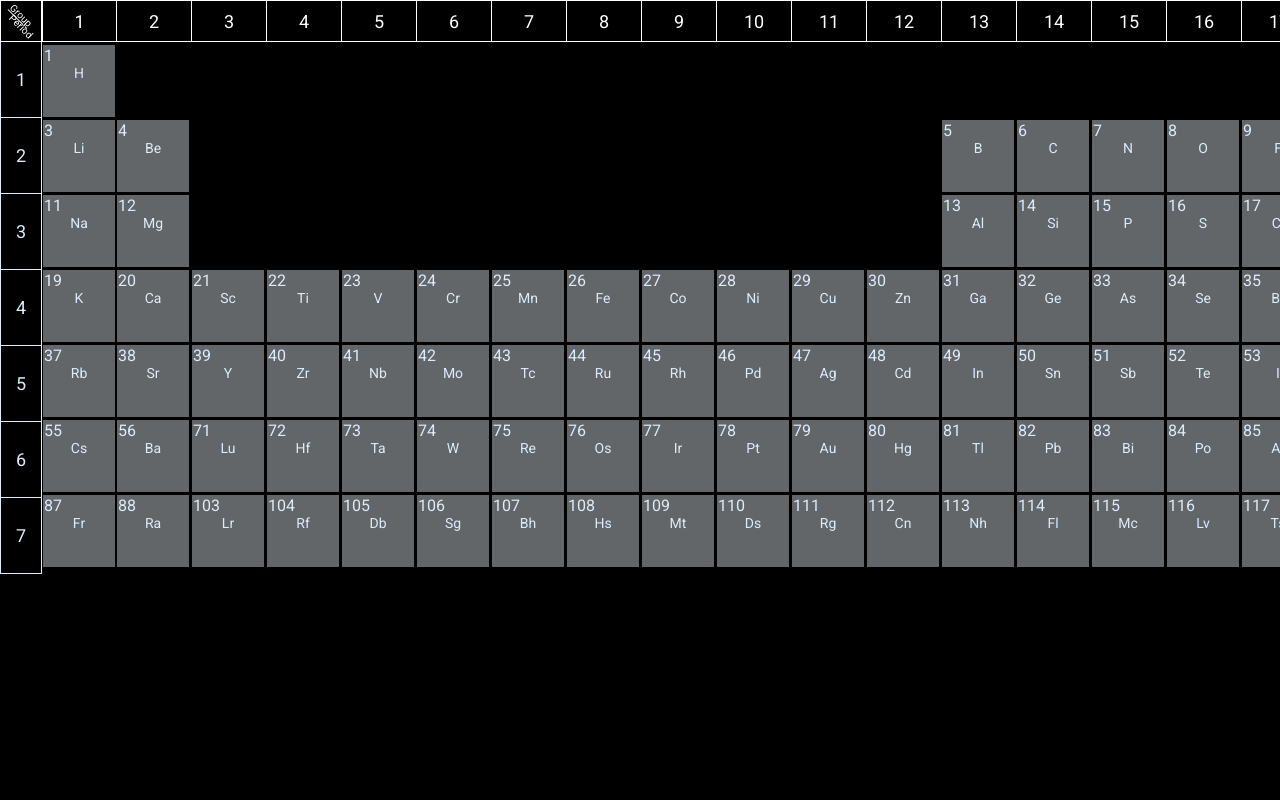
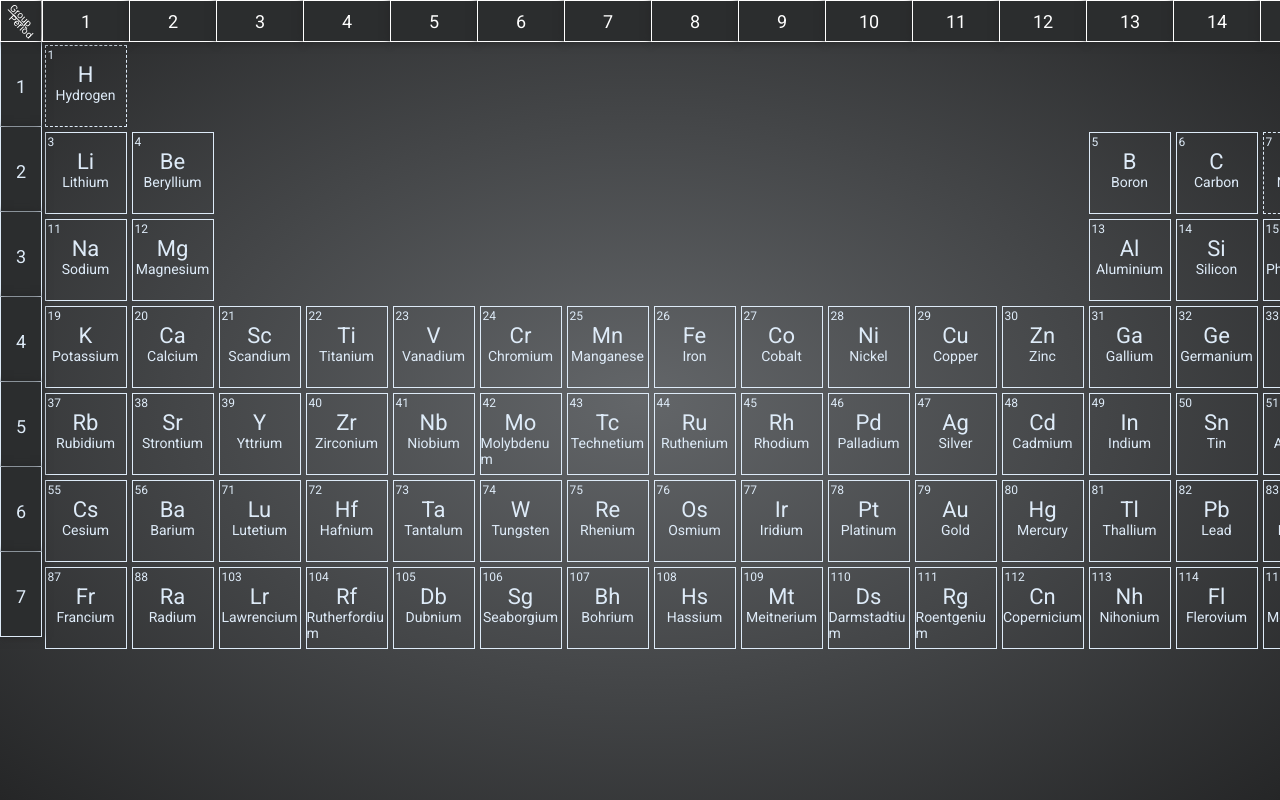
Before and after one commit to Swapnil511994/periodictable, a React (Create React App) app: page / in a window 1280 px wide. Built offline with nearby package versions, Linux system fonts and the light colour scheme.

Commit message:
Style Changes

```diff
--- a/public/index.html
+++ b/public/index.html
@@ -10,6 +10,8 @@
     <link rel="preconnect" href="https://fonts.googleapis.com">
     <link rel="preconnect" href="https://fonts.gstatic.com" crossorigin>
     <link href="https://fonts.googleapis.com/css2?family=Roboto:wght@100;300;400;500;700;900&display=swap" rel="stylesheet">
+
+
     <title>Periodic Table</title>
   </head>
   <body>
--- a/src/App.css
+++ b/src/App.css
@@ -106,7 +106,7 @@ nav.dark .toggler--slider {
   flex-direction: row;
   width: 100%;
   color: #DEEBF8;
-  background-color: #000000;
+  background: radial-gradient(#636669, #252627);
   align-content: center;
   justify-content: flex-start;
   align-items: flex-start;
@@ -121,7 +121,8 @@ nav.dark .toggler--slider {
   min-width: 73px;
   color: #ffffff;
   min-height: 40px;
-  background-color: #000000;
+  background: #2b2d2e;
+  box-shadow: 0 0 0.5rem #252627;
   display: flex;
   flex-direction: column;
   flex-wrap: nowrap;
@@ -158,14 +159,16 @@ nav.dark .toggler--slider {
   flex-direction: column;
   justify-content: center;
   min-width: 40px;
-  min-height: 75px;
+  min-height: 5rem;
   font-size: 18px;
   text-align: center;
   border-bottom: 1px solid;
   border-left: 1px solid;
   border-right: 1px solid;
-  background-color: #000000;
+  background: #2b2d2e;
+  box-shadow: 0 0 0.5rem #252627;
   z-index: 3;
+  padding-block: 4px 0px;
 }
 
 .group__container
@@ -196,9 +199,9 @@ nav.dark .toggler--slider {
 
 .periodicElement
 {
-  height: 70px;
-  width: 70px;
-  background-color: #636669;
+  height: 5rem;
+  width: 5rem;
+  /* background-color: #636669; */
   display: flex;
   flex-direction: column;
   flex-wrap: nowrap;
@@ -206,30 +209,36 @@ nav.dark .toggler--slider {
   /* justify-content: center; */
   align-items: center;
   font-size: 14px;
-  margin-left: 1px;
-  margin-right: 1px;
-  margin-top: 3px;
-  padding: 1px;
+  margin: 2.5px;
+  /* padding:1px; */
 }
 
 .emptyElement
 {
-  height: 70px;
-  width: 70px;
-  margin-left: 5px;
-  margin-top: 5px;
+  height: 5rem;
+  width: 5rem;
+  margin: 2.5px;
   background-color:transparent;
+  border: 1px solid transparent;
 }
 
 .element__number
 {
-  font-size: 1rem;
+  font-size: 12px;
   align-self: flex-start;
+  margin-left: 2px;
+  margin-top: 2px;
 }
 
 .element__symbol
 {
   text-align: center;
+  word-break: break-word;
+  font-size: 22px;
+}
+
+.element__name
+{
   word-break: break-word;
 }
 
@@ -237,3 +246,18 @@ nav.dark .toggler--slider {
 {
   border: 1px dashed;
 }
+
+.solid
+{
+  border: 1px double;
+}
+
+.liquid
+{
+  border: 1px solid;
+}
+
+.unknown__phase
+{
+  border: 1px dotted dashed solid double;
+}
--- a/src/Components/PeriodicTableElement.js
+++ b/src/Components/PeriodicTableElement.js
@@ -1,10 +1,32 @@
 export default function PeriodicTableElement(props)
 {
     let elem = props.element || {};
+    let classVal = "";
+    if(elem.phase)
+    {
+        classVal="periodicElement";
+        switch(elem.phase.toLowerCase())
+        {
+            case "gas": classVal+=" gas";
+            break;
+
+            case "liquid": classVal+=" liquid";
+            break;
+
+            case "solid": classVal+=" solid";
+            break;
+
+            default: classVal+=" unknown__phase";
+            break;
+        }
+    }
+    else classVal="emptyElement";
+
     return (
-        <div className={elem.name?"periodicElement":"emptyElement"}>
+        <div className={classVal}>
             <abbr className="element__number">{elem.number}</abbr>
             <span className="element__symbol">{elem.symbol}</span>
+            <span className="element__name">{elem.name}</span>
         </div>
     );
 }
```
